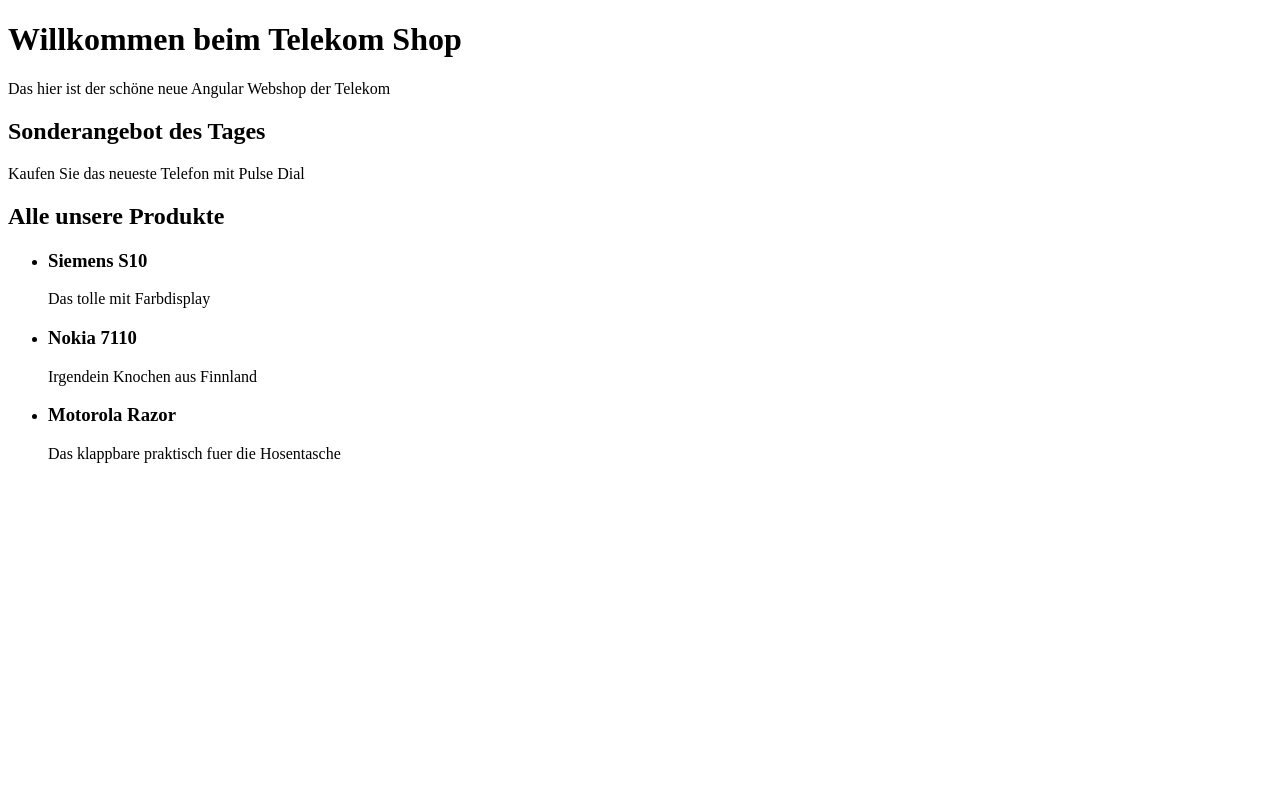
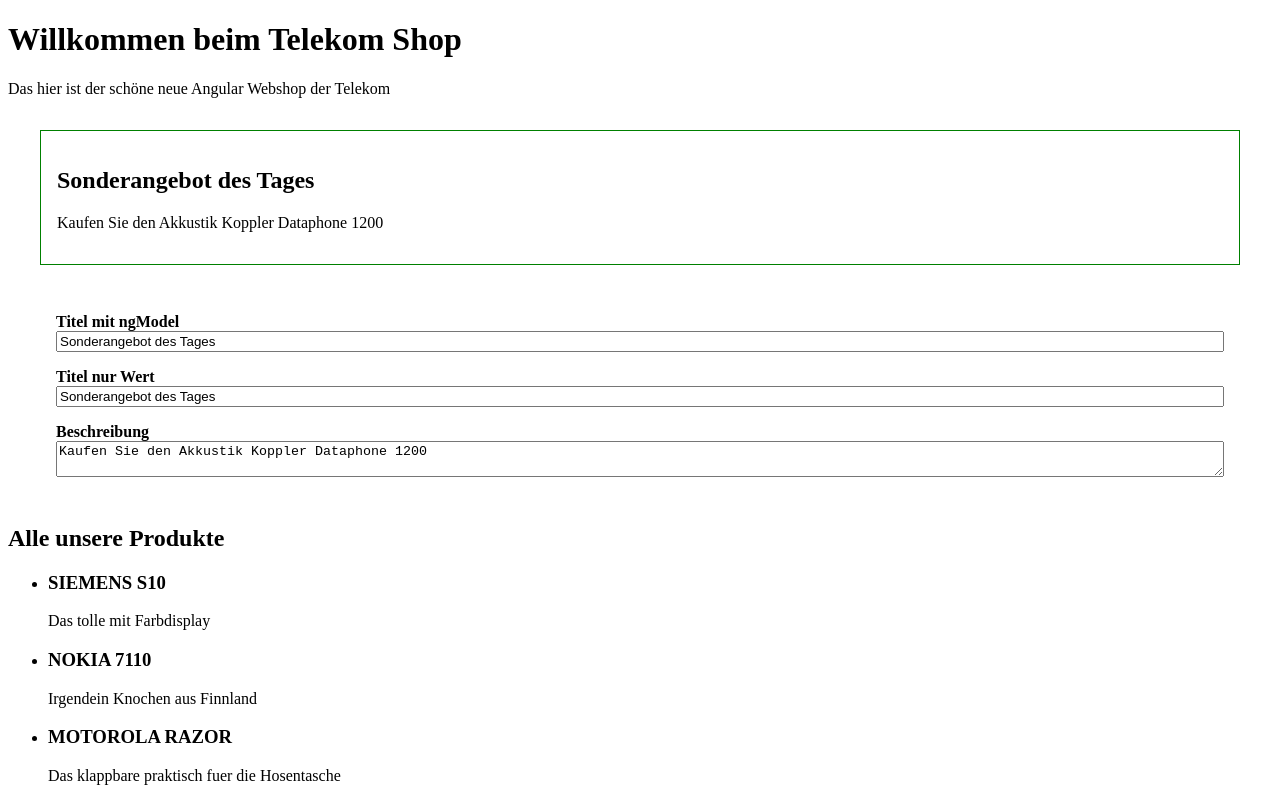
Before and after one commit to moncapitaine/angular-telekom, an Angular app in the folder telekom-shop/: page / in a window 1280 px wide. Built offline with nearby package versions, Linux system fonts and the light colour scheme.

Commit message:
input event & one way binding & 2 way binding

```diff
--- a/telekom-shop/src/app/app.module.ts
+++ b/telekom-shop/src/app/app.module.ts
@@ -5,6 +5,7 @@
 import { AppComponent } from './app.component';
 import { SpecialOffersComponent } from './components/special-offers/special-offers.component';
 import { ProductListComponent } from './components/product-list/product-list.component';
+import { FormsModule } from '@angular/forms';
 
 @NgModule({
   declarations: [
@@ -14,7 +15,8 @@
   ],
   imports: [
     BrowserModule,
-    AppRoutingModule
+    AppRoutingModule,
+    FormsModule
   ],
   providers: [],
   bootstrap: [AppComponent]
--- a/telekom-shop/src/app/components/product-list/product-list.component.html
+++ b/telekom-shop/src/app/components/product-list/product-list.component.html
@@ -1,7 +1,7 @@
 <h2>Alle unsere Produkte</h2>
 <ul>
   <li *ngFor="let product of products">
-    <h3>{{ product.name }}</h3>
+    <h3>{{ product.name | uppercase }}</h3>
     <p>{{ product.description }}</p>
   </li>
 </ul>
--- a/telekom-shop/src/app/components/special-offers/special-offers.component.css
+++ b/telekom-shop/src/app/components/special-offers/special-offers.component.css
@@ -0,0 +1,21 @@
+div.presentation {
+  border: solid 1px green;
+  margin: 2em;
+  padding: 1em;
+}
+
+div.editor {
+  display: flex; flex-direction: column;
+  margin: 2em;
+  padding: 1em;
+  gap: 1em;
+}
+div.editor label {
+  flex-direction: column;
+  display: flex;
+}
+
+div.editor label span {
+  display: flex;
+  font-weight: bold;
+}
--- a/telekom-shop/src/app/components/special-offers/special-offers.component.html
+++ b/telekom-shop/src/app/components/special-offers/special-offers.component.html
@@ -1,2 +1,18 @@
-<h2>Sonderangebot des Tages</h2>
-<p>Kaufen Sie das neueste Telefon mit Pulse Dial</p>
+<div class="presentation">
+  <h2>{{ specialOffer.title }}</h2>
+  <p>{{ specialOffer.description }}</p>
+</div>
+<div class="editor">
+  <label>
+    <span>Titel mit ngModel</span>
+    <input type="text" [(ngModel)]="specialOffer.title" />
+  </label>
+  <label>
+    <span>Titel nur Wert</span>
+    <input type="text" [value]="specialOffer.title" (input)="titleChange($event)" />
+  </label>
+  <label>
+    <span>Beschreibung</span>
+    <textarea [(ngModel)]="specialOffer.description" ></textarea>
+  </label>
+</div>
--- a/telekom-shop/src/app/components/special-offers/special-offers.component.ts
+++ b/telekom-shop/src/app/components/special-offers/special-offers.component.ts
@@ -1,10 +1,24 @@
 import { Component } from '@angular/core';
 
+interface SpecialOffer {
+  title: string
+  description: string
+}
 @Component({
   selector: 'app-special-offers',
   templateUrl: './special-offers.component.html',
   styleUrls: ['./special-offers.component.css']
 })
 export class SpecialOffersComponent {
-
+  public specialOffer: SpecialOffer
+  constructor() {
+    this.specialOffer = {
+      title: 'Sonderangebot des Tages',
+      description: 'Kaufen Sie den Akkustik Koppler Dataphone 1200'
+    }
+  }
+  public titleChange(event: any) {
+    console.log(event.target.value)
+    this.specialOffer.title = event.target.value
+  }
 }
```
